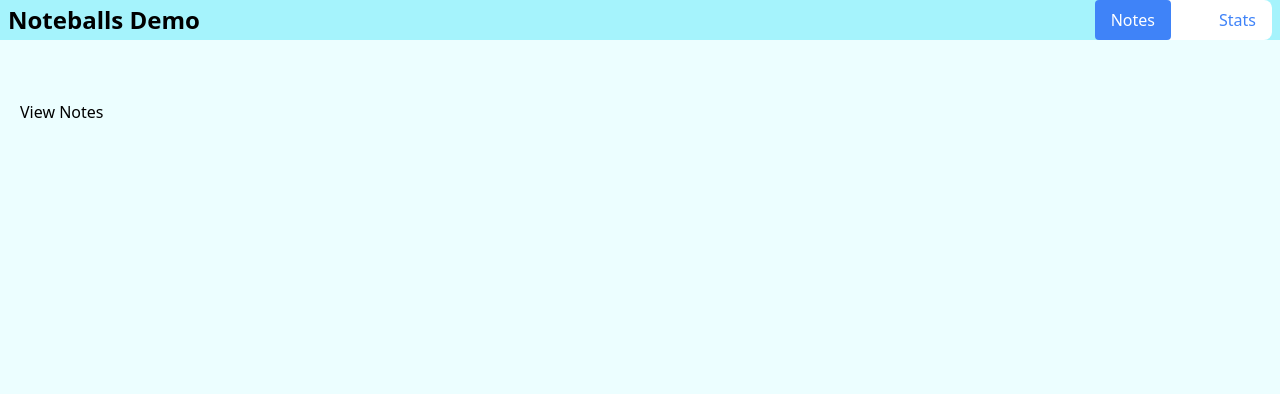
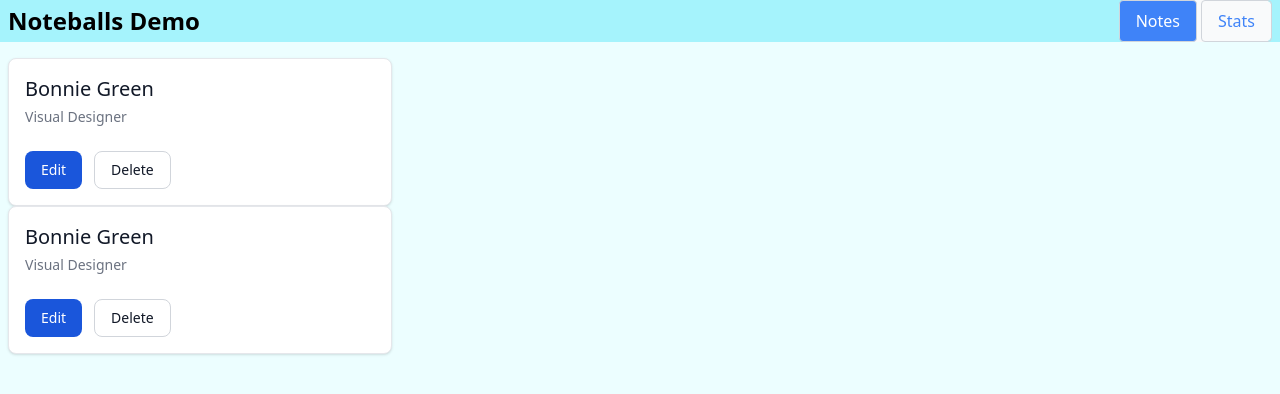
Before and after one commit to mchangpi/vue-course, a Vue app in the folder 70-noteballs/: page / in a window 1280 px wide. Shown: the top 394 px of the page. Built offline with nearby package versions, Linux system fonts and the light colour scheme.

Commit message:
L82 Notes (Design)

```diff
--- a/70-noteballs/src/assets/main.css
+++ b/70-noteballs/src/assets/main.css
@@ -1159,6 +1159,14 @@ input:checked + .toggle-bg {
   margin-top: 1rem;
 }
 
+.mb-3 {
+  margin-bottom: 0.75rem;
+}
+
+.ms-3 {
+  margin-inline-start: 0.75rem;
+}
+
 .block {
   display: block;
 }
@@ -1211,6 +1219,10 @@ input:checked + .toggle-bg {
   height: 2.25rem;
 }
 
+.h-24 {
+  height: 6rem;
+}
+
 .w-1\/2 {
   width: 50%;
 }
@@ -1243,8 +1255,20 @@ input:checked + .toggle-bg {
   width: 75%;
 }
 
+.w-24 {
+  width: 6rem;
+}
+
+.w-44 {
+  width: 11rem;
+}
+
 .max-w-screen-xl {
   max-width: 1280px;
+}
+
+.max-w-sm {
+  max-width: 24rem;
 }
 
 .flex-1 {
@@ -1309,6 +1333,10 @@ input:checked + .toggle-bg {
   resize: both;
 }
 
+.list-none {
+  list-style-type: none;
+}
+
 .grid-cols-4 {
   grid-template-columns: repeat(4, minmax(0, 1fr));
 }
@@ -1323,6 +1351,10 @@ input:checked + .toggle-bg {
 
 .flex-wrap {
   flex-wrap: wrap;
+}
+
+.flex-nowrap {
+  flex-wrap: nowrap;
 }
 
 .items-start {
@@ -1365,6 +1397,17 @@ input:checked + .toggle-bg {
   margin-left: calc(0.75rem * calc(1 - var(--tw-space-x-reverse)));
 }
 
+.divide-y > :not([hidden]) ~ :not([hidden]) {
+  --tw-divide-y-reverse: 0;
+  border-top-width: calc(1px * calc(1 - var(--tw-divide-y-reverse)));
+  border-bottom-width: calc(1px * var(--tw-divide-y-reverse));
+}
+
+.divide-gray-100 > :not([hidden]) ~ :not([hidden]) {
+  --tw-divide-opacity: 1;
+  border-color: rgb(243 244 246 / var(--tw-divide-opacity));
+}
+
 .self-center {
   align-self: center;
 }
@@ -1387,6 +1430,10 @@ input:checked + .toggle-bg {
 
 .rounded-lg {
   border-radius: 0.5rem;
+}
+
+.rounded-full {
+  border-radius: 9999px;
 }
 
 .rounded-e-lg {
@@ -1516,6 +1563,10 @@ input:checked + .toggle-bg {
   padding: 1rem;
 }
 
+.p-1\.5 {
+  padding: 0.375rem;
+}
+
 .px-2 {
   padding-left: 0.5rem;
   padding-right: 0.5rem;
@@ -1560,6 +1611,14 @@ input:checked + .toggle-bg {
   padding-top: 0.5rem;
 }
 
+.pb-10 {
+  padding-bottom: 2.5rem;
+}
+
+.pt-4 {
+  padding-top: 1rem;
+}
+
 .text-center {
   text-align: center;
 }
@@ -1583,6 +1642,16 @@ input:checked + .toggle-bg {
   line-height: 1.25rem;
 }
 
+.text-base {
+  font-size: 1rem;
+  line-height: 1.5rem;
+}
+
+.text-xl {
+  font-size: 1.25rem;
+  line-height: 1.75rem;
+}
+
 .font-medium {
   font-weight: 500;
 }
@@ -1627,6 +1696,16 @@ input:checked + .toggle-bg {
 .text-white {
   --tw-text-opacity: 1;
   color: rgb(255 255 255 / var(--tw-text-opacity));
+}
+
+.text-gray-700 {
+  --tw-text-opacity: 1;
+  color: rgb(55 65 81 / var(--tw-text-opacity));
+}
+
+.text-red-600 {
+  --tw-text-opacity: 1;
+  color: rgb(224 36 36 / var(--tw-text-opacity));
 }
 
 .opacity-0 {
@@ -1810,6 +1889,16 @@ input:checked + .toggle-bg {
   color: rgb(255 255 255 / var(--tw-text-opacity));
 }
 
+:is(.dark .dark\:text-gray-200) {
+  --tw-text-opacity: 1;
+  color: rgb(229 231 235 / var(--tw-text-opacity));
+}
+
+:is(.dark .dark\:hover\:border-gray-700:hover) {
+  --tw-border-opacity: 1;
+  border-color: rgb(55 65 81 / var(--tw-border-opacity));
+}
+
 :is(.dark .dark\:hover\:bg-blue-700:hover) {
   --tw-bg-opacity: 1;
   background-color: rgb(26 86 219 / var(--tw-bg-opacity));
@@ -1825,6 +1914,11 @@ input:checked + .toggle-bg {
   background-color: rgb(31 41 55 / var(--tw-bg-opacity));
 }
 
+:is(.dark .dark\:hover\:bg-gray-700:hover) {
+  --tw-bg-opacity: 1;
+  background-color: rgb(55 65 81 / var(--tw-bg-opacity));
+}
+
 :is(.dark .dark\:hover\:text-blue-500:hover) {
   --tw-text-opacity: 1;
   color: rgb(63 131 248 / var(--tw-text-opacity));
@@ -1838,6 +1932,16 @@ input:checked + .toggle-bg {
 :is(.dark .dark\:hover\:text-white:hover) {
   --tw-text-opacity: 1;
   color: rgb(255 255 255 / var(--tw-text-opacity));
+}
+
+:is(.dark .dark\:focus\:ring-blue-800:focus) {
+  --tw-ring-opacity: 1;
+  --tw-ring-color: rgb(30 66 159 / var(--tw-ring-opacity));
+}
+
+:is(.dark .dark\:focus\:ring-gray-700:focus) {
+  --tw-ring-opacity: 1;
+  --tw-ring-color: rgb(55 65 81 / var(--tw-ring-opacity));
 }
 
 @media (min-width: 768px) {
@@ -1845,6 +1949,10 @@ input:checked + .toggle-bg {
     margin-top: 0px;
   }
 
+  .md\:mt-6 {
+    margin-top: 1.5rem;
+  }
+
   .md\:block {
     display: block;
   }
@@ -1855,6 +1963,14 @@ input:checked + .toggle-bg {
 
   .md\:w-auto {
     width: auto;
+  }
+
+  .md\:w-full {
+    width: 100%;
+  }
+
+  .md\:w-3\/4 {
+    width: 75%;
   }
 
   .md\:flex-row {
@@ -1867,6 +1983,24 @@ input:checked + .toggle-bg {
     margin-left: calc(2rem * calc(1 - var(--tw-space-x-reverse)));
   }
 
+  .md\:space-x-4 > :not([hidden]) ~ :not([hidden]) {
+    --tw-space-x-reverse: 0;
+    margin-right: calc(1rem * var(--tw-space-x-reverse));
+    margin-left: calc(1rem * calc(1 - var(--tw-space-x-reverse)));
+  }
+
+  .md\:space-x-2 > :not([hidden]) ~ :not([hidden]) {
+    --tw-space-x-reverse: 0;
+    margin-right: calc(0.5rem * var(--tw-space-x-reverse));
+    margin-left: calc(0.5rem * calc(1 - var(--tw-space-x-reverse)));
+  }
+
+  .md\:space-x-1 > :not([hidden]) ~ :not([hidden]) {
+    --tw-space-x-reverse: 0;
+    margin-right: calc(0.25rem * var(--tw-space-x-reverse));
+    margin-left: calc(0.25rem * calc(1 - var(--tw-space-x-reverse)));
+  }
+
   .md\:border-0 {
     border-width: 0px;
   }
--- a/70-noteballs/src/components/layout/NavBar.vue
+++ b/70-noteballs/src/components/layout/NavBar.vue
@@ -34,17 +34,14 @@
           />
         </svg>
       </button>
-      <div
-        class="md: w-3/4 md:block md:w-auto"
-        :class="{ hidden: !isShowMenu }"
-      >
+      <div class="w-full md:block md:w-auto" :class="{ hidden: !isShowMenu }">
         <ul
-          class="mt-4 flex flex-col rounded-lg border border-gray-100 bg-gray-50 p-4 font-medium md:mt-0 md:flex-row md:space-x-8 md:border-0 md:bg-white md:p-0 rtl:space-x-reverse"
+          class="mt-4 flex flex-col rounded-lg bg-gray-50 p-4 font-medium md:mt-0 md:flex-row md:space-x-1 md:border-0 md:p-0 rtl:space-x-reverse"
         >
           <li @click.prevent="() => handleSetMenuIdx(0)">
             <RouterLink
               to="/"
-              class="block rounded px-3 py-2 text-center md:border-0 md:px-4"
+              class="md:border-1 block rounded border border-gray-300 px-3 py-2 text-center md:px-4"
               :class="getClassArr(0)"
               >Notes</RouterLink
             >
@@ -52,7 +49,7 @@
           <li @click.prevent="() => handleSetMenuIdx(1)">
             <RouterLink
               to="/stats"
-              class="block rounded px-3 py-2 text-center md:border-0 md:px-4"
+              class="md:border-1 block rounded border border-gray-300 px-3 py-2 text-center md:px-4"
               :class="getClassArr(1)"
               >Stats</RouterLink
             >
--- a/70-noteballs/src/views/ViewNotes.vue
+++ b/70-noteballs/src/views/ViewNotes.vue
@@ -1,5 +1,29 @@
 <template>
-  <div>
-    <h1>View Notes</h1>
+  <!-- https://flowbite.com/docs/components/card/#user-profile-card -->
+
+  <div
+    v-for="i in 2"
+    class="w-full max-w-sm rounded-lg border border-gray-200 bg-white shadow dark:border-gray-700 dark:bg-gray-800"
+  >
+    <div class="flex flex-col items-start p-4">
+      <h5 class="mb-1 text-xl font-medium text-gray-900 dark:text-white">
+        Bonnie Green
+      </h5>
+      <span class="text-sm text-gray-500 dark:text-gray-400"
+        >Visual Designer</span
+      >
+      <div class="mt-4 flex md:mt-6">
+        <a
+          href="#"
+          class="inline-flex items-center rounded-lg bg-blue-700 px-4 py-2 text-center text-sm font-medium text-white hover:bg-blue-800 focus:outline-none focus:ring-4 focus:ring-blue-300"
+          >Edit</a
+        >
+        <a
+          href="#"
+          class="ms-3 inline-flex items-center rounded-lg border border-gray-300 bg-white px-4 py-2 text-center text-sm font-medium text-gray-900 hover:bg-gray-100 focus:outline-none focus:ring-4 focus:ring-gray-200"
+          >Delete</a
+        >
+      </div>
+    </div>
   </div>
 </template>
```
